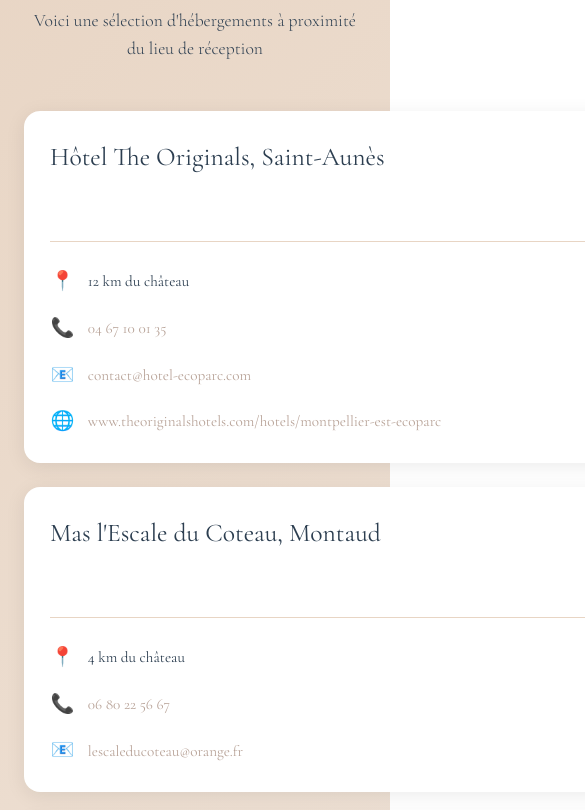
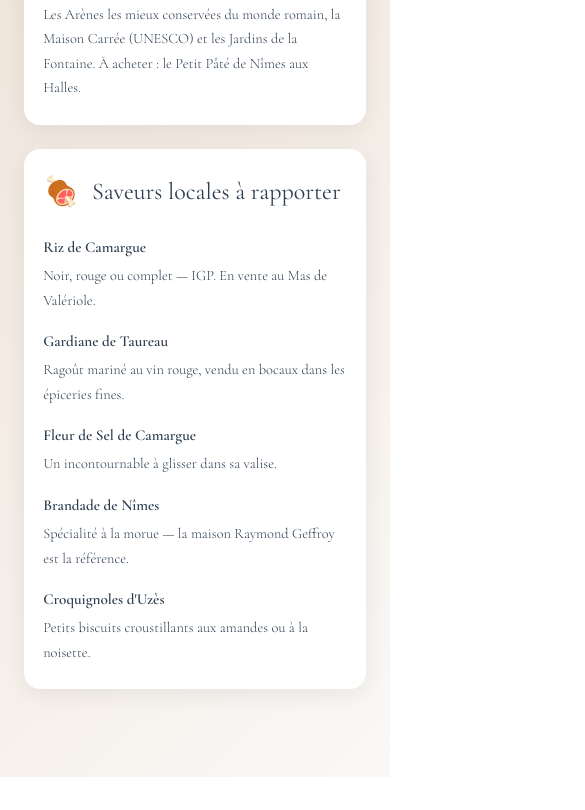
Before and after one commit to MahavishnuT/weddingAxelAlexiane, a React (Vite) app: page / in a window 390 px wide. Shown: the part 3953-4763 px from the top of the page, 585 px wide, since content can reach past the window. Built offline with nearby package versions, Linux system fonts and the light colour scheme.

Commit message:
css fix on mobile + explore section

```diff
--- a/src/App.tsx
+++ b/src/App.tsx
@@ -1,6 +1,7 @@
 import Hero from './components/Hero';
 import RSVP from './components/RSVP';
 import Gifts from './components/Gifts';
+import Explore from './components/Explore';
 import Schedule from './components/Schedule';
 import Accommodation from './components/Accommodation';
 
@@ -12,6 +13,7 @@
       <Hero />
       <Schedule />
       <Gifts />
+      <Explore />
       <RSVP />
       <Accommodation />
     </div>
--- a/src/components/Accommodation.css
+++ b/src/components/Accommodation.css
@@ -85,6 +85,7 @@
   gap: 0.8rem;
   font-size: 0.95rem;
   color: var(--text-color);
+  min-width: 0;
 }
 
 .detail-icon {
@@ -97,6 +98,11 @@
   color: var(--accent-color);
   text-decoration: none;
   transition: color 0.3s ease;
+  min-width: 0;
+  flex: 1;
+  overflow: hidden;
+  text-overflow: ellipsis;
+  white-space: nowrap;
 }
 
 .detail-item a:hover {
@@ -147,4 +153,11 @@
   .accommodation-note {
     padding: 1.5rem;
   }
+
+  .detail-item a {
+    max-width: calc(100vw - 8rem);
+    white-space: nowrap;
+    overflow: hidden;
+    text-overflow: ellipsis;
+  }
 }
--- /dev/null
+++ b/src/components/Explore.css
@@ -0,0 +1,106 @@
+.explore {
+  background: linear-gradient(
+    135deg,
+    var(--secondary-color) 0%,
+    var(--light-bg) 100%
+  );
+  padding: 5rem 2rem;
+}
+
+.explore-container {
+  max-width: 800px;
+  width: 100%;
+  text-align: center;
+}
+
+.explore-container > h2 {
+  font-family: 'Cormorant Garamond', serif;
+  color: var(--primary-color);
+  margin-bottom: 0.5rem;
+}
+
+.explore-intro {
+  text-align: center;
+  color: var(--text-color);
+  font-weight: 300;
+  font-size: 1.1rem;
+  line-height: 1.8;
+  margin-bottom: 3rem;
+}
+
+.explore-region {
+  background: var(--white);
+  border-radius: 16px;
+  box-shadow: 0 6px 24px rgba(0, 0, 0, 0.07);
+  padding: 2rem;
+  margin-bottom: 1.5rem;
+  text-align: left;
+}
+
+.explore-region-header {
+  display: flex;
+  align-items: center;
+  gap: 0.8rem;
+  margin-bottom: 1.5rem;
+}
+
+.explore-emoji {
+  font-size: 1.8rem;
+  line-height: 1;
+}
+
+.explore-region-header h3 {
+  font-family: 'Cormorant Garamond', serif;
+  font-size: 1.5rem;
+  font-weight: 500;
+  color: var(--primary-color);
+  margin: 0;
+}
+
+.explore-items {
+  display: flex;
+  flex-direction: column;
+  gap: 1.2rem;
+}
+
+.explore-items--grid {
+  display: grid;
+  grid-template-columns: repeat(auto-fill, minmax(200px, 1fr));
+  gap: 1rem;
+}
+
+.explore-item strong {
+  display: block;
+  color: var(--primary-color);
+  font-weight: 600;
+  margin-bottom: 0.3rem;
+  font-size: 0.95rem;
+}
+
+.explore-item p {
+  color: var(--text-color);
+  font-size: 0.9rem;
+  line-height: 1.7;
+  font-weight: 300;
+  margin: 0;
+}
+
+.explore-distance {
+  font-size: 0.8rem;
+  color: var(--accent-color);
+  font-weight: 400;
+}
+
+@media (max-width: 768px) {
+  .explore {
+    padding: 4rem 1.5rem;
+  }
+
+  .explore-items--grid {
+    grid-template-columns: 1fr;
+  }
+
+  .explore-region {
+    padding: 1.5rem 1.2rem;
+  }
+}
--- /dev/null
+++ b/src/components/Explore.tsx
@@ -0,0 +1,111 @@
+import './Explore.css';
+
+const Explore = () => {
+  return (
+    <section className="explore" id="explore">
+      <div className="explore-container">
+        <h2>Explorer la région</h2>
+        <p className="explore-intro">
+          Profitez du voyage pour découvrir les trésors qui vous entourent.
+        </p>
+
+        <div className="explore-region">
+          <div className="explore-region-header">
+            <span className="explore-emoji">🦩</span>
+            <h3>Escapade en Camargue</h3>
+          </div>
+          <div className="explore-items">
+            <div className="explore-item">
+              <strong>Aigues-Mortes & ses Salins</strong>
+              <p>
+                Montez sur les remparts de cette cité médiévale puis admirez les
+                eaux roses spectaculaires du Salin en petit train ou à vélo. À
+                rapporter : la Fougasse d'Aigues-Mortes (brioche à la fleur
+                d'oranger) chez Olmeda.
+              </p>
+            </div>
+            <div className="explore-item">
+              <strong>Parc Ornithologique du Pont de Gau</strong>
+              <p>
+                Le meilleur endroit pour observer des centaines de flamants
+                roses en liberté, de très près, sur des sentiers aménagés.
+              </p>
+            </div>
+            <div className="explore-item">
+              <strong>Les Saintes-Maries-de-la-Mer</strong>
+              <p>
+                Montez sur le toit de l'église fortifiée pour contempler
+                l'horizon, ou offrez-vous une balade à cheval au coucher du
+                soleil. La Manade des Baumelles et le Domaine de Méjanes
+                proposent aussi des immersions avec les Gardians.
+              </p>
+            </div>
+          </div>
+        </div>
+
+        <div className="explore-region">
+          <div className="explore-region-header">
+            <span className="explore-emoji">🏛️</span>
+            <h3>Trésors du Gard</h3>
+          </div>
+          <div className="explore-items">
+            <div className="explore-item">
+              <strong>Le Pont du Gard & Uzès</strong>
+              <p>
+                Le monument antique le plus visité de France — on peut s'y
+                baigner ou louer des canoës. À 15 min, Uzès et son marché du
+                samedi sur la Place aux Herbes, l'un des plus beaux de France.
+              </p>
+            </div>
+            <div className="explore-item">
+              <strong>Nîmes la Romaine</strong>{' '}
+              <span className="explore-distance">· 35 min</span>
+              <p>
+                Les Arènes les mieux conservées du monde romain, la Maison
+                Carrée (UNESCO) et les Jardins de la Fontaine. À acheter : le
+                Petit Pâté de Nîmes aux Halles.
+              </p>
+            </div>
+          </div>
+        </div>
+
+        <div className="explore-region">
+          <div className="explore-region-header">
+            <span className="explore-emoji">🍖</span>
+            <h3>Saveurs locales à rapporter</h3>
+          </div>
+          <div className="explore-items explore-items--grid">
+            <div className="explore-item">
+              <strong>Riz de Camargue</strong>
+              <p>Noir, rouge ou complet — IGP. En vente au Mas de Valériole.</p>
+            </div>
+            <div className="explore-item">
+              <strong>Gardiane de Taureau</strong>
+              <p>
+                Ragoût mariné au vin rouge, vendu en bocaux dans les épiceries
+                fines.
+              </p>
+            </div>
+            <div className="explore-item">
+              <strong>Fleur de Sel de Camargue</strong>
+              <p>Un incontournable à glisser dans sa valise.</p>
+            </div>
+            <div className="explore-item">
+              <strong>Brandade de Nîmes</strong>
+              <p>
+                Spécialité à la morue — la maison Raymond Geffroy est la
+                référence.
+              </p>
+            </div>
+            <div className="explore-item">
+              <strong>Croquignoles d'Uzès</strong>
+              <p>Petits biscuits croustillants aux amandes ou à la noisette.</p>
+            </div>
+          </div>
+        </div>
+      </div>
+    </section>
+  );
+};
+
+export default Explore;
--- a/src/components/Gifts.css
+++ b/src/components/Gifts.css
@@ -120,6 +120,12 @@
   padding: 0;
 }
 
+.explore-distance {
+  font-size: 0.8rem;
+  color: var(--accent-color);
+  font-weight: 400;
+}
+
 @media (max-width: 768px) {
   .gifts {
     padding: 4rem 1.5rem;
@@ -132,4 +138,12 @@
   .gift-card h3 {
     font-size: 1.5rem;
   }
+
+  .explore-items--grid {
+    grid-template-columns: 1fr;
+  }
+
+  .explore-region {
+    padding: 1.5rem 1.2rem;
+  }
 }
```
